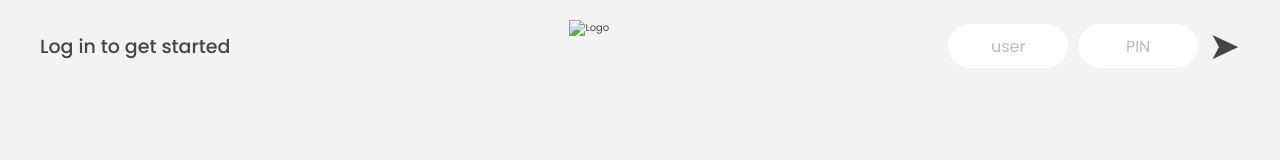
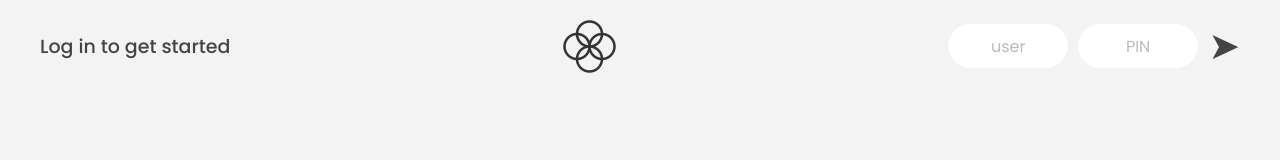
Before and after one commit to ShenhavDaf/Bankist, a plain HTML site: page index.html in a window 1280 px wide. Drawn offline with Linux system fonts and the light colour scheme.

Commit message:
Update index.html

```diff
--- a/index.html
+++ b/index.html
@@ -18,7 +18,7 @@
     <!-- TOP NAVIGATION -->
     <nav>
       <p class="welcome">Log in to get started</p>
-      <img src="photos/logo.png" alt="Logo" class="logo" />
+      <img src="logo.png" alt="Logo" class="logo" />
       <form class="login">
         <input
           type="text"
```
